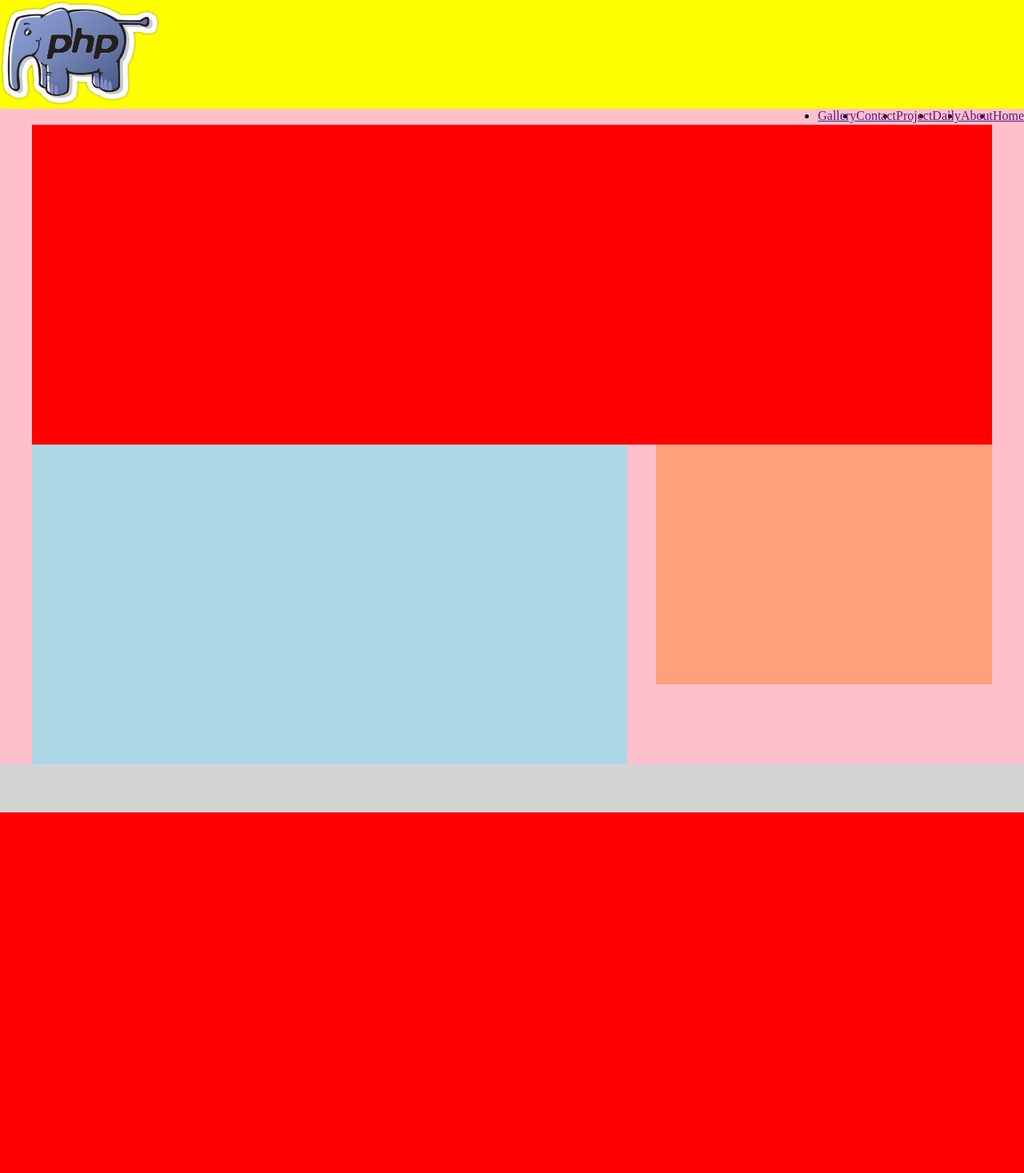
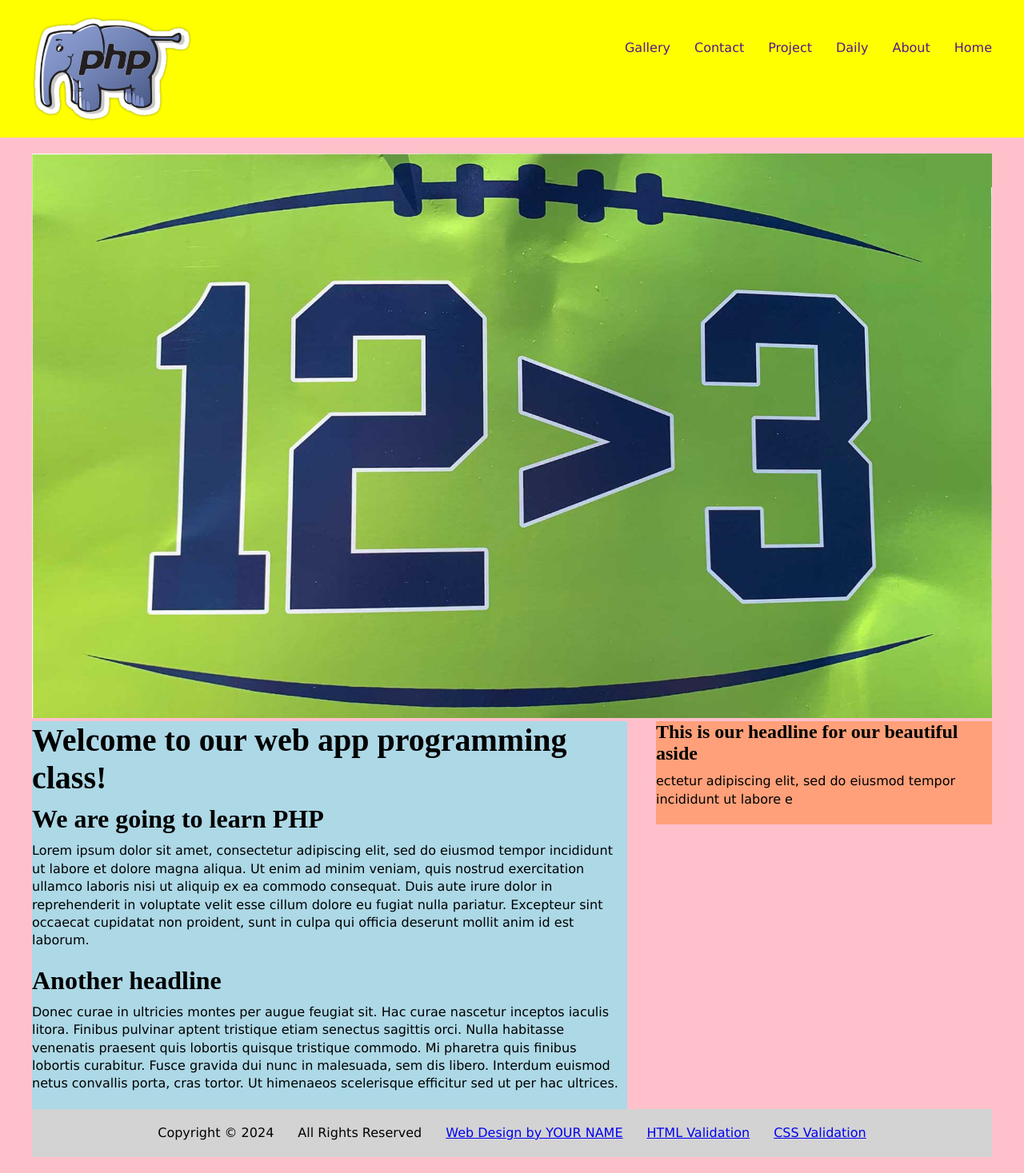
Before and after one commit to NessaQuezada/fall-it261, a PHP site: page /website/index.html in a window 1280 px wide. Shown: the whole page at 80% size. Before the commit the page ends 1016 px from the top, so only its background shows below. Run offline with PHP 8.4, Linux system fonts and the light colour scheme.

Commit message:
Add files via upload

```diff
--- a/it261/website/css/styles.css
+++ b/it261/website/css/styles.css
@@ -8,33 +8,45 @@
 
 body {
     background: pink;
+    font-family: Verdana, Geneva, Tahoma, sans-serif;
 }
 
 header {
     background: yellow;
+    padding: 20px 0;
 }
 
 .inner-header {
-    max-width: 1200;
+    max-width: 1200px;
     margin: 0px auto;
+    overflow: hidden;
 }
 
 #logo {
     width: 200px;
+    float: left;
 }
 
 nav ul {
     float: right;
+    margin-top: 30px;
+    list-style-type: none;
 }
 
 nav li {
     float: right;
+    margin-left: 30px;
+
 }
 
+nav a {
+    text-decoration: none;
+}
 #wrapper {
     max-width: 1200px;
     margin: 20px auto;
     clear:both
+    overflow: hidden;
 
 }
 
@@ -46,7 +58,6 @@ nav li {
 
 main {
     width: 62%;
-    height: 400px;
     background: lightblue;
     float: left;
 
@@ -54,7 +65,6 @@ main {
 
 aside {
     width: 35%;
-    height: 300px;
     background: lightsalmon;
     float: right;
 
@@ -63,6 +73,49 @@ aside {
 
 footer {
     height: 60px;
+    line-height: 60px;
     background-color: lightgray;
     clear: both;
 }
+
+footer ul {
+    display: flex;
+    justify-content: center;
+    list-style-type: none;
+}
+
+footer li {
+    justify-content: center;
+    margin: 0 15px;
+
+
+}
+
+img {
+    max-width: 100%;
+}
+
+/*typography*/
+
+p {
+    margin-bottom: 20px;
+    line-height: 1.4;
+}
+
+h1 {
+    font-size: 2.5em;
+}
+
+h2 {
+    font-size: 2em;
+
+}
+
+h3 {
+    font-size: 1.5em;
+}
+
+h1, h2, h3 {
+    margin-bottom: 10px;
+    font-family: playfair, serif;
+}
--- a/it261/website/index.html
+++ b/it261/website/index.html
@@ -36,23 +36,41 @@
     <div id="wrapper" >
 
     <div id="hero">
+        <img src="images/twelve.jpg" alt="Twelve is greater than 3"
 
     </div>
 <!--end hero-->
 
 <main>
-
+<h1>Welcome to our web app programming class!</h1>
+<h2>We are going to learn PHP</h2>
+<p>Lorem ipsum dolor sit amet, consectetur adipiscing elit, sed do eiusmod tempor incididunt ut labore et dolore magna aliqua. Ut enim ad minim veniam, quis nostrud exercitation ullamco laboris nisi ut aliquip ex ea commodo consequat. Duis aute irure dolor in reprehenderit in voluptate velit esse cillum dolore eu fugiat nulla pariatur. Excepteur sint occaecat cupidatat non proident, sunt in culpa qui officia deserunt mollit anim id est laborum.</p>
+<h2>Another headline</h2>
+<p>Donec curae in ultricies montes per augue feugiat sit. Hac curae nascetur inceptos iaculis litora. Finibus pulvinar aptent tristique etiam senectus sagittis orci. Nulla habitasse venenatis praesent quis lobortis quisque tristique commodo. Mi pharetra quis finibus lobortis curabitur. Fusce gravida dui nunc in malesuada, sem dis libero. Interdum euismod netus convallis porta, cras tortor. Ut himenaeos scelerisque efficitur sed ut per hac ultrices.</p>
 </main>
 
 <aside>
-
+<h3>This is our headline for our beautiful aside</h3>
+<p>ectetur adipiscing elit, sed do eiusmod tempor incididunt ut labore e</p>
 </aside>
 
     </div>
  <!--end wrapper-->
 
  <footer>
+    <ul>
+        <li>Copyright &copy;
+            2024</li>
+        <li>All Rights Reserved</li>
+        <li><a href="../index.php">Web Design by YOUR NAME</a></li>
+        <li><a id="html-checker" href="#">HTML Validation</a></li>
+        <li><a id="css-checker" href="#">CSS Validation</a></li>
+        </ul>
 
+        <script>
+                document.getElementById("html-checker").setAttribute("href","https://validator.w3.org/nu/?doc=" + location.href);
+                document.getElementById("css-checker").setAttribute("href","https://jigsaw.w3.org/css-validator/validator?uri=" + location.href);
+        </script>
  </footer>
 
 </body>
```
Also changed, not shown: it261/css/styles.css (added, +66 -0 lines), it261/index.php (added, +50 -0 lines), it261/website/images/twelve.jpg (added).
